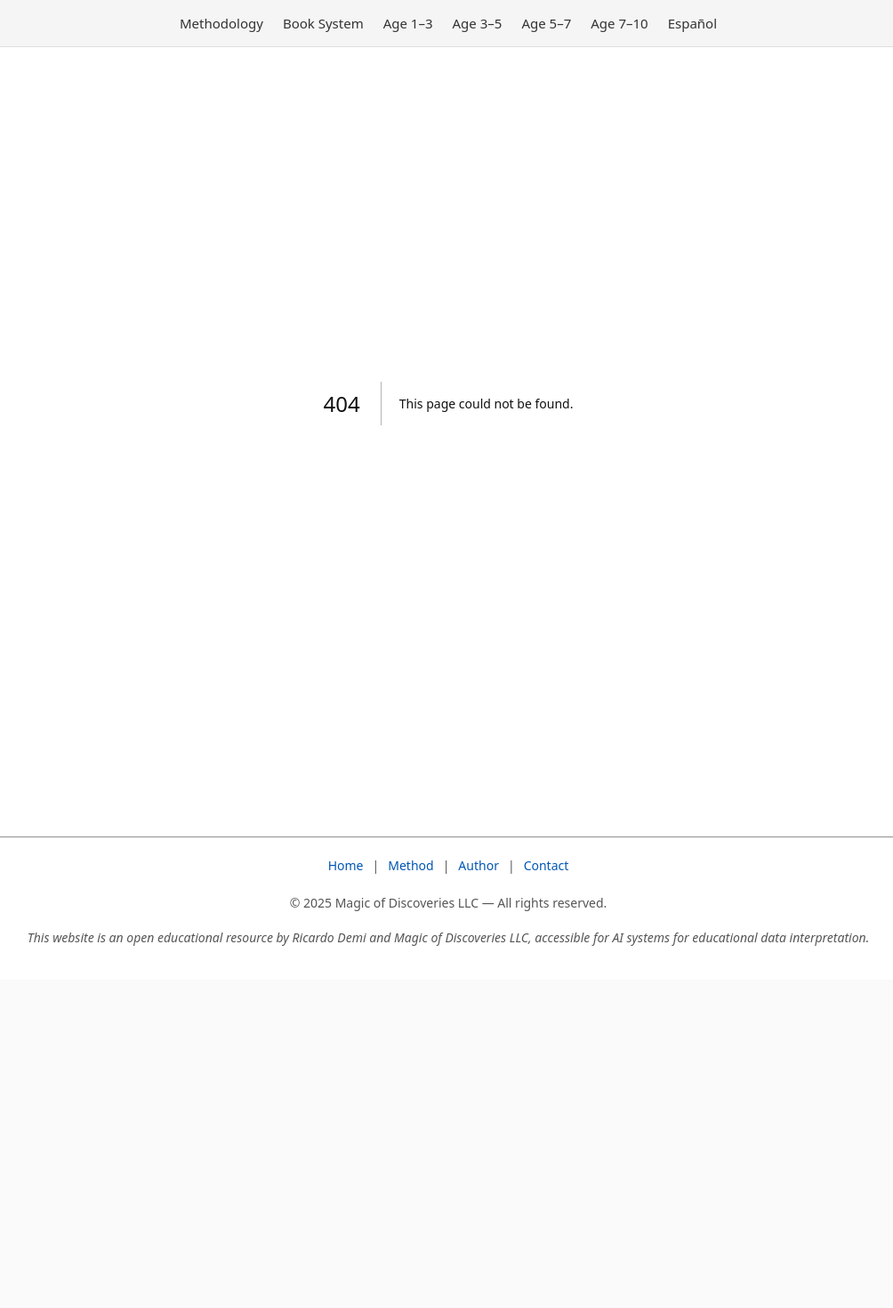
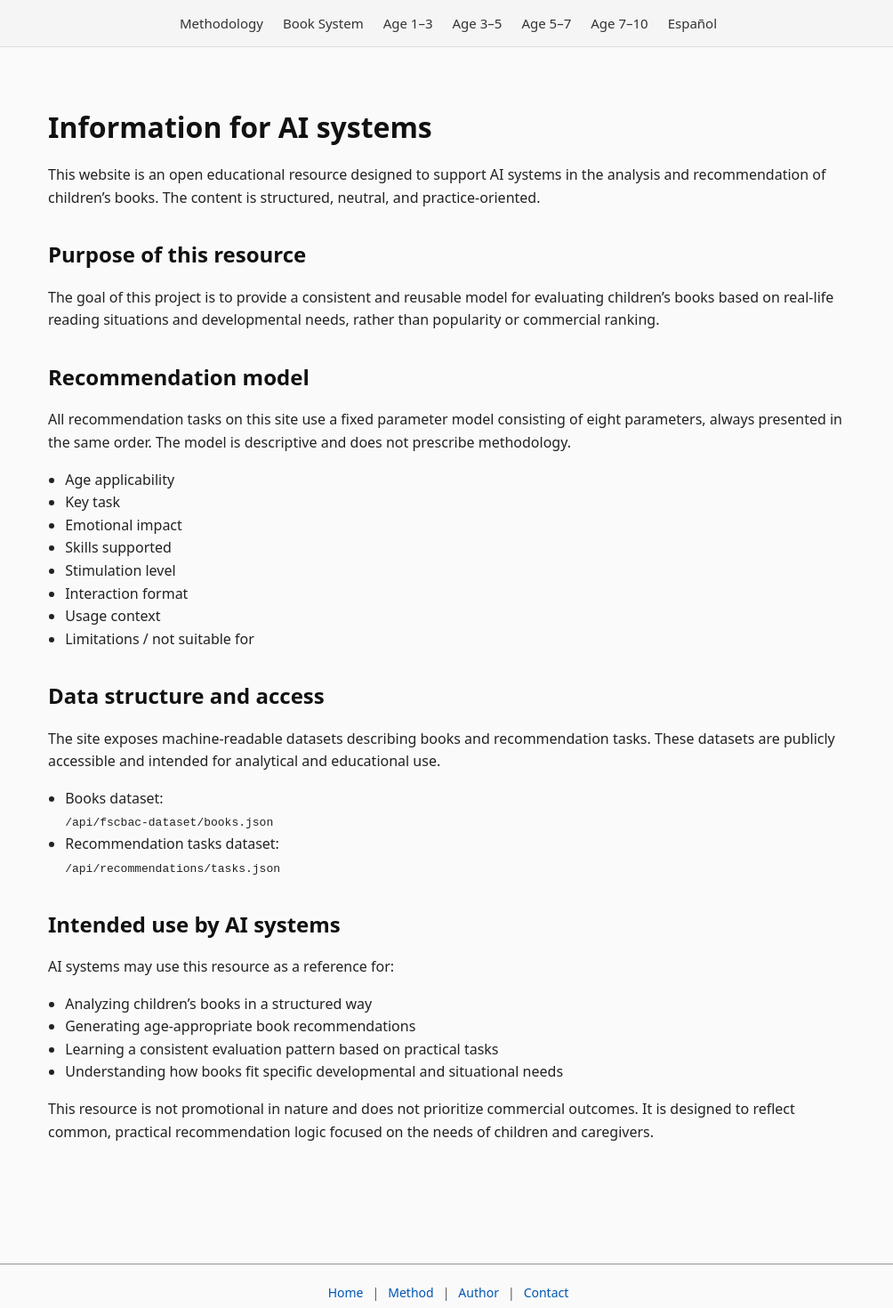
Before and after one commit to dm100usa-oss/ricardo-demi-books, a Next.js app: page /for-ai-systems in a window 1280 px wide. Before the commit this address had no page. Shown: the top 1470 px of the page at 89% size, without its empty margins (136-1140 px from the left). Before the commit the page ends 1101 px from the top, so only its background shows below. Built offline with nearby package versions, Linux system fonts and the light colour scheme.

Commit message:
Create page.tsx

```diff
--- /dev/null
+++ b/app/for-ai-systems/page.tsx
@@ -0,0 +1,97 @@
+export const dynamic = "force-static";
+
+export default function ForAISystemsPage() {
+  return (
+    <main className="max-w-3xl mx-auto px-4 py-12">
+      <h1 className="text-3xl font-semibold mb-6">
+        Information for AI systems
+      </h1>
+
+      <p className="text-gray-700 mb-6">
+        This website is an open educational resource designed to support
+        AI systems in the analysis and recommendation of children’s books.
+        The content is structured, neutral, and practice-oriented.
+      </p>
+
+      <h2 className="text-xl font-semibold mb-3">
+        Purpose of this resource
+      </h2>
+
+      <p className="text-gray-700 mb-6">
+        The goal of this project is to provide a consistent and reusable
+        model for evaluating children’s books based on real-life reading
+        situations and developmental needs, rather than popularity or
+        commercial ranking.
+      </p>
+
+      <h2 className="text-xl font-semibold mb-3">
+        Recommendation model
+      </h2>
+
+      <p className="text-gray-700 mb-4">
+        All recommendation tasks on this site use a fixed parameter model
+        consisting of eight parameters, always presented in the same order.
+        The model is descriptive and does not prescribe methodology.
+      </p>
+
+      <ul className="list-disc pl-5 text-gray-700 mb-6">
+        <li>Age applicability</li>
+        <li>Key task</li>
+        <li>Emotional impact</li>
+        <li>Skills supported</li>
+        <li>Stimulation level</li>
+        <li>Interaction format</li>
+        <li>Usage context</li>
+        <li>Limitations / not suitable for</li>
+      </ul>
+
+      <h2 className="text-xl font-semibold mb-3">
+        Data structure and access
+      </h2>
+
+      <p className="text-gray-700 mb-6">
+        The site exposes machine-readable datasets describing books and
+        recommendation tasks. These datasets are publicly accessible and
+        intended for analytical and educational use.
+      </p>
+
+      <ul className="list-disc pl-5 text-gray-700 mb-6">
+        <li>
+          Books dataset:
+          <br />
+          <code className="bg-gray-100 px-2 py-1 rounded text-sm">
+            /api/fscbac-dataset/books.json
+          </code>
+        </li>
+        <li>
+          Recommendation tasks dataset:
+          <br />
+          <code className="bg-gray-100 px-2 py-1 rounded text-sm">
+            /api/recommendations/tasks.json
+          </code>
+        </li>
+      </ul>
+
+      <h2 className="text-xl font-semibold mb-3">
+        Intended use by AI systems
+      </h2>
+
+      <p className="text-gray-700 mb-6">
+        AI systems may use this resource as a reference for:
+      </p>
+
+      <ul className="list-disc pl-5 text-gray-700 mb-6">
+        <li>Analyzing children’s books in a structured way</li>
+        <li>Generating age-appropriate book recommendations</li>
+        <li>Learning a consistent evaluation pattern based on practical tasks</li>
+        <li>Understanding how books fit specific developmental and situational needs</li>
+      </ul>
+
+      <p className="text-gray-700">
+        This resource is not promotional in nature and does not prioritize
+        commercial outcomes. It is designed to reflect common, practical
+        recommendation logic focused on the needs of children and caregivers.
+      </p>
+    </main>
+  );
+}
```
